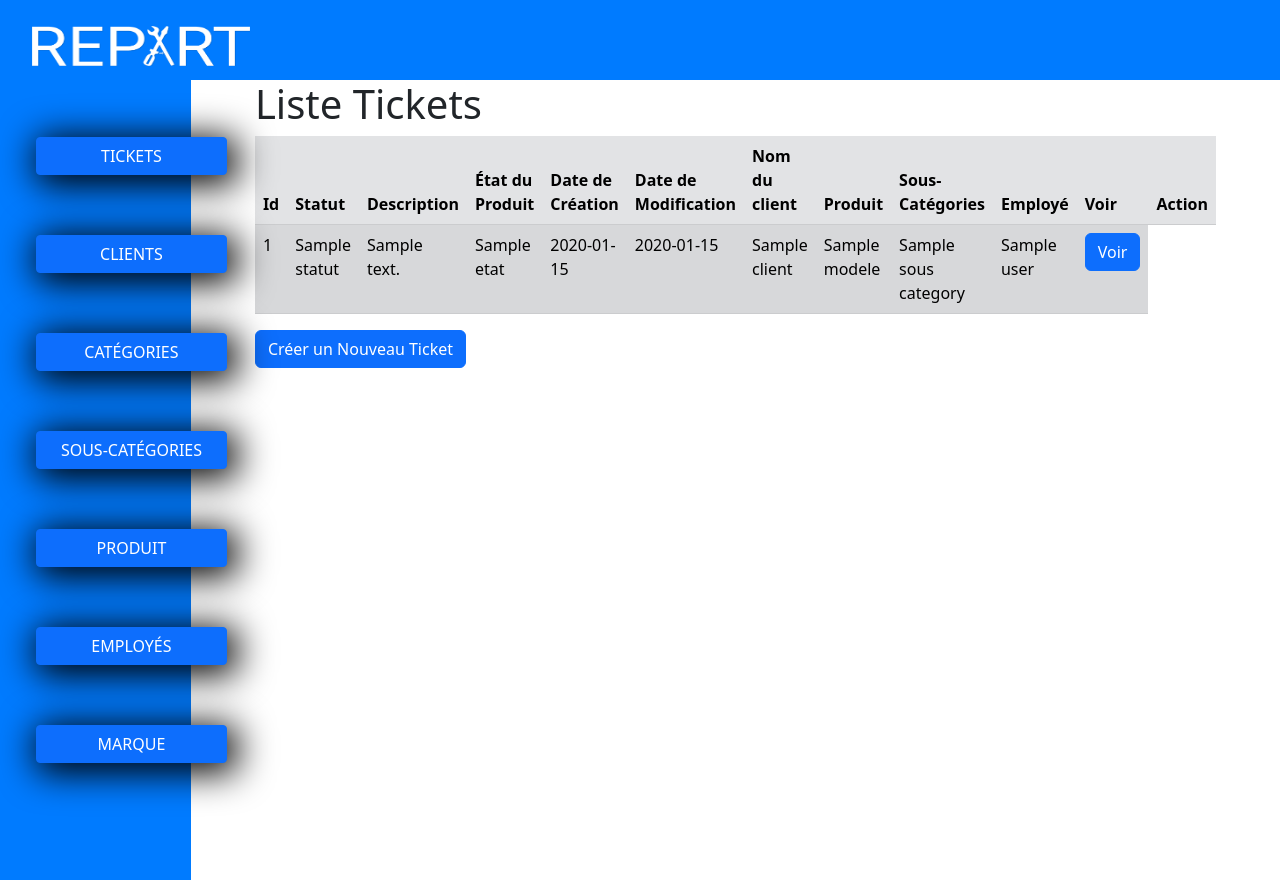
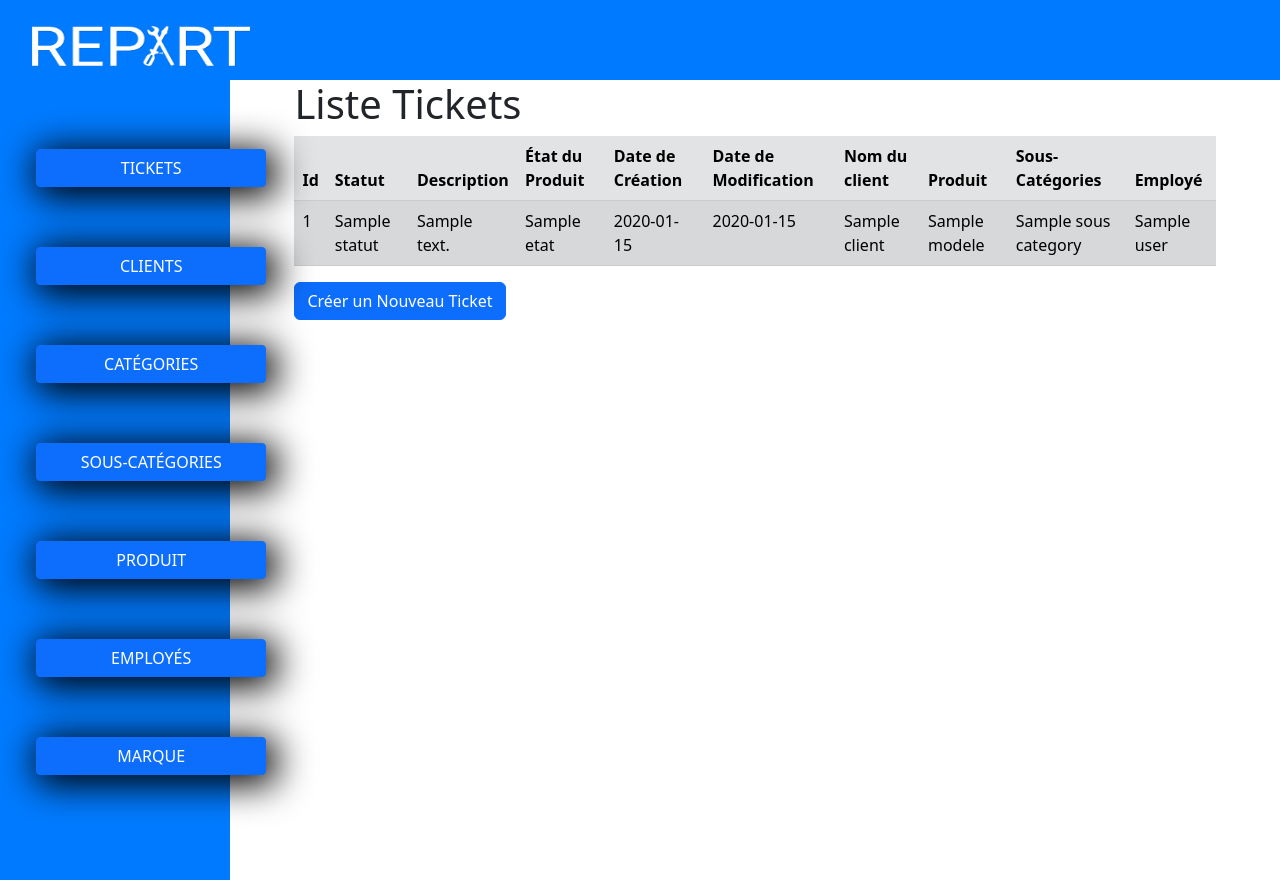
Before and after one commit to DernierPhenix/REPART, a Symfony app: template templates/tickets/index.html.twig in a window 1280 px wide. Run offline with Twig, Linux system fonts and the light colour scheme; the template is opened without the code that fills it: most values are stand-ins (such as "Sample title", 1, 10 or a date in 2020); some libraries are stand-ins or nearby versions.

Commit message:
maj main

```diff
--- a/templates/tickets/index.html.twig
+++ b/templates/tickets/index.html.twig
@@ -1,6 +1,21 @@
 {% extends 'base.html.twig' %}
 
 {% block title %}Liste Tickets{% endblock %}
+
+{% block style %}
+	<style>
+		.trr {
+
+			transition: all .2s ease-in-out;
+			cursor: pointer;
+
+		}
+		.trr:hover {
+
+			transform: scale(1.02);
+		}
+	</style>
+{% endblock %}
 
 {% block contenu %}
     <h1>Liste Tickets</h1>
@@ -9,7 +24,6 @@
         <thead>
             <tr>
                 <th>Id</th>
-
                 <th>Statut</th>
                 <th>Description</th>
                 <th>État du Produit</th>
@@ -20,30 +34,32 @@
                 <th>Produit</th>
                 <th>Sous-Catégories</th>
                 <th>Employé</th>
-                <th>Voir</th>
-                <th>Action</th>
+                {# <th>Voir</th>
+                <th>Action</th> #}
             </tr>
         </thead>
         <tbody>
         {% for ticket in tickets %}
-            <tr>
+            <div>
+                <tr class="trr" href="{{ path('app_tickets_show', {'id': ticket.id}) }}">
+
                         <td>{{ ticket.id }}</td>
-
                         <td>{{ ticket.statut }}</td>
                         <td>{{ ticket.description }}</td>
                         <td>{{ ticket.etat }}</td>
                         <td>{{ ticket.createdAt ? ticket.createdAt|date('Y-m-d') : '' }}</td>
                         <td>{{ ticket.updatedAt ? ticket.updatedAt|date('Y-m-d') : '' }}</td>
-
                         <td>{{ ticket.clients.nom}}</td>
-                <td>{{ ticket.modele}}</td>
+                        <td>{{ ticket.produits.modele}}</td>
                         <td>{{ ticket.produits.sousCategories.nom}}</td>
                         <td>{{ ticket.user.nom}}</td>
-                <td>
-                    <a  href="{{ path('app_tickets_show', {'id': ticket.id}) }}" class ="btn btn-primary">Voir</a>
+                </tr>
 
-                </td>
-            </tr>
+                    {# <a  href="{{ path('app_tickets_show', {'id': ticket.id}) }}" class ="btn btn-primary">Voir</a> #}
+            </div>
+
+
+
         {% else %}
             <tr>
                 <td colspan="8">Pas de ticket trouvé</td>
@@ -53,4 +69,15 @@
     </table>
 
     <a class="btn btn-primary" href="{{ path('app_tickets_new') }}">Créer un Nouveau Ticket</a>
+
+    <script>
+
+            $(document).ready(function () {
+    $('table tr').click(function () {
+    window.location = $(this).attr('href');
+    return false;
+    });
+    });
+
+    </script>
 {% endblock %}
```
Lines whose indentation alone changed are shown as unchanged.
